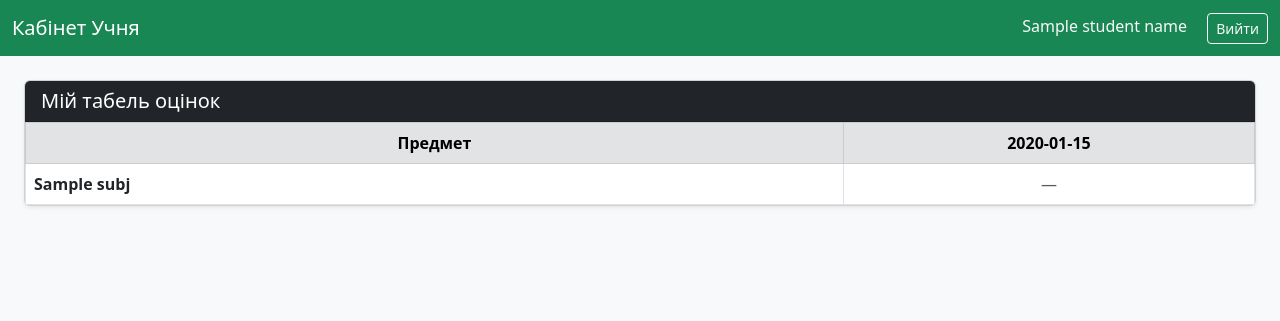
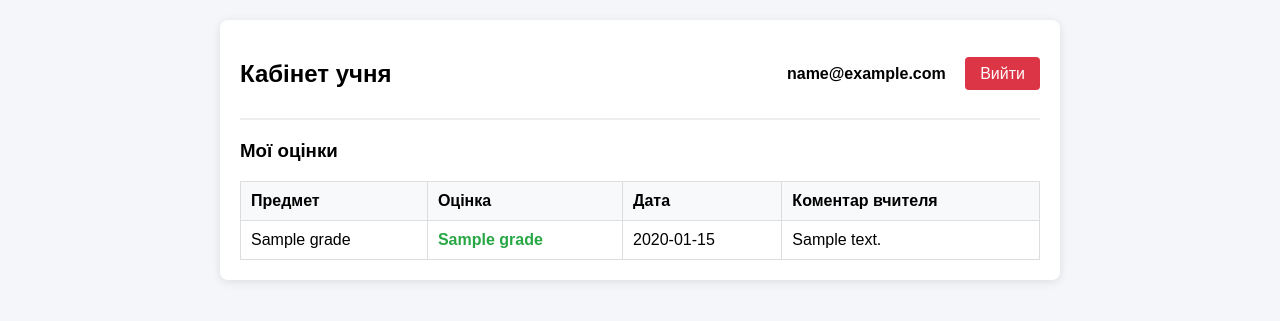
Before and after one commit to tymur75275-maker/School-server, a Flask app: template templates/student.html in a window 1280 px wide. Shown: the top 321 px of the page. Run offline with Flask 3, Linux system fonts and the light colour scheme; the template is opened without the code that fills it: most values are stand-ins (such as "Sample title", 1, 10 or a date in 2020).

Commit message:
Update student.html

```diff
--- a/templates/student.html
+++ b/templates/student.html
@@ -2,101 +2,93 @@
 <html lang="uk">
 <head>
     <meta charset="UTF-8">
+    <meta name="viewport" content="width=device-width, initial-scale=1.0">
     <title>Кабінет учня</title>
-    <link href="https://cdn.jsdelivr.net/npm/bootstrap@5.3.0/dist/css/bootstrap.min.css" rel="stylesheet">
     <style>
-        .cell-clickable { cursor: pointer; text-align: center; font-weight: bold; }
-        .status-Присутній { background-color: #e8f5e9 !important; color: #2e7d32; }
-        .status-Відсутній { background-color: #ffebee !important; color: #c62828; }
-        .status-Відстрочка { background-color: #e3f2fd !important; color: #1565c0; }
-        .status-Перездача { background-color: #fffde7 !important; color: #f57f17; }
+        body {
+            font-family: Arial, sans-serif;
+            background-color: #f4f6f9;
+            margin: 0;
+            padding: 20px;
+        }
+        .container {
+            max-width: 800px;
+            margin: 0 auto;
+            background: white;
+            padding: 20px;
+            border-radius: 8px;
+            box-shadow: 0 2px 10px rgba(0,0,0,0.1);
+        }
+        .header {
+            display: flex;
+            justify-content: space-between;
+            align-items: center;
+            border-bottom: 2px solid #eee;
+            padding-bottom: 10px;
+            margin-bottom: 20px;
+        }
+        table {
+            width: 100%;
+            border-collapse: collapse;
+            margin-top: 10px;
+        }
+        th, td {
+            border: 1px solid #ddd;
+            padding: 10px;
+            text-align: left;
+        }
+        th {
+            background-color: #f8f9fa;
+        }
+        .logout-btn {
+            background-color: #dc3545;
+            color: white;
+            text-decoration: none;
+            padding: 8px 15px;
+            border-radius: 4px;
+        }
+        .grade-badge {
+            font-weight: bold;
+            color: #28a745;
+        }
     </style>
 </head>
-<body class="bg-light">
-    <nav class="navbar navbar-dark bg-success mb-4">
-        <div class="container-fluid">
-            <span class="navbar-brand">Кабінет Учня</span>
+<body>
+    <div class="container">
+        <div class="header">
+            <h2>Кабінет учня</h2>
             <div>
-                <span class="text-light me-3">{{ student_name }}</span>
-                <a href="{{ url_for('logout') }}" class="btn btn-outline-light btn-sm">Вийти</a>
+                <span style="margin-right: 15px; font-weight: bold;">{{ email }}</span>
+                <a href="{{ url_for('logout') }}" class="logout-btn">Вийти</a>
             </div>
         </div>
-    </nav>
 
-    <div class="container-fluid px-4">
-        <div class="card shadow-sm mb-5">
-            <div class="card-header bg-dark text-white">
-                <h5 class="mb-0">Мій табель оцінок</h5>
-            </div>
-            <div class="card-body p-0">
-                <div class="table-responsive">
-                    <table class="table table-bordered mb-0 align-middle">
-                        <thead class="table-secondary text-center">
+        <h3>Мої оцінки</h3>
+
+        {% if grades %}
+            <table>
+                <thead>
                     <tr>
-                                <th style="min-width: 200px;">Предмет</th>
-                                {% for d in dates %}
-                                    <th style="min-width: 90px;">{{ d }}</th>
-                                {% else %}
-                                    <th>Немає оцінок</th>
-                                {% endfor %}
+                        <th>Предмет</th>
+                        <th>Оцінка</th>
+                        <th>Дата</th>
+                        <th>Коментар вчителя</th>
                     </tr>
                 </thead>
                 <tbody>
-                            {% for subj, grades in grid_data.items() %}
+                    {% for subject, grade, date, comment in grades %}
                         <tr>
-                                    <td><strong>{{ subj }}</strong></td>
-                                    {% for d in dates %}
-                                        {% set rec = grades.get(d) %}
-                                        {% if rec %}
-                                            <td class="cell-clickable status-{{ rec['status'] }}"
-                                                onclick="showDetails('{{ subj }}', '{{ d }}', '{{ rec['grade'] }}', '{{ rec['status'] }}', '{{ rec['topic'] }}', '{{ rec['comment'] }}')">
-                                                {{ rec['grade'] if rec['grade'] else rec['status'] }}
-                                            </td>
-                                        {% else %}
-                                            <td class="text-center text-muted">—</td>
-                                        {% endif %}
-                                    {% endfor %}
+                            <td>{{ subject if subject else '—' }}</td>
+                            <td><span class="grade-badge">{{ grade if grade else '—' }}</span></td>
+                            <td>{{ date if date else '—' }}</td>
+                            <td>{{ comment if comment else '—' }}</td>
                         </tr>
                     {% endfor %}
                 </tbody>
             </table>
+        {% else %}
+            <p>Наразі у вас немає виставлених оцінок.</p>
+        {% endif %}
     </div>
-            </div>
-        </div>
-    </div>
-
-    <!-- Модальне вікно подробиць для учня -->
-    <div class="modal fade" id="detailsModal" tabindex="-1">
-        <div class="modal-dialog">
-            <div class="modal-content">
-                <div class="modal-header bg-success text-white">
-                    <h5 class="modal-title" id="mSubjDate">Деталі уроку</h5>
-                    <button type="button" class="btn-close btn-close-white" data-bs-dismiss="modal"></button>
-                </div>
-                <div class="modal-body">
-                    <p><strong>Оцінка / Статус:</strong> <span id="mGradeStatus" class="badge fs-6"></span></p>
-                    <p><strong>Тема уроку:</strong> <span id="mTopic"></span></p>
-                    <p><strong>Коментар вчителя:</strong> <span id="mComment"></span></p>
-                </div>
-            </div>
-        </div>
-    </div>
-
-    <script src="https://cdn.jsdelivr.net/npm/bootstrap@5.3.0/dist/js/bootstrap.bundle.min.js"></script>
-    <script>
-        function showDetails(subj, date, grade, status, topic, comment) {
-            document.getElementById('mSubjDate').innerText = `${subj} (${date})`;
-
-            let gradeText = grade ? `Оцінка ${grade} [${status}]` : status;
-            let badge = document.getElementById('mGradeStatus');
-            badge.innerText = gradeText;
-            badge.className = `badge fs-6 status-${status}`;
-
-            document.getElementById('mTopic').innerText = topic || 'Не вказана';
-            document.getElementById('mComment').innerText = comment || 'Немає коментаря';
-
-            new bootstrap.Modal(document.getElementById('detailsModal')).show();
-        }
-    </script>
 </body>
 </html>
```
Lines whose indentation alone changed are shown as unchanged.
